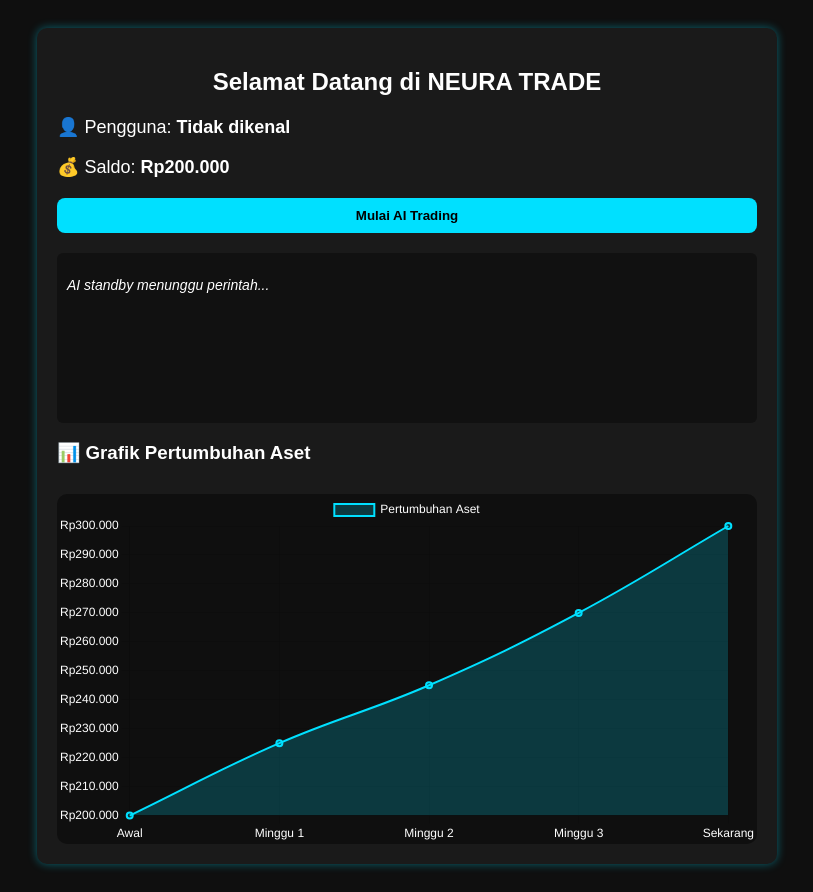
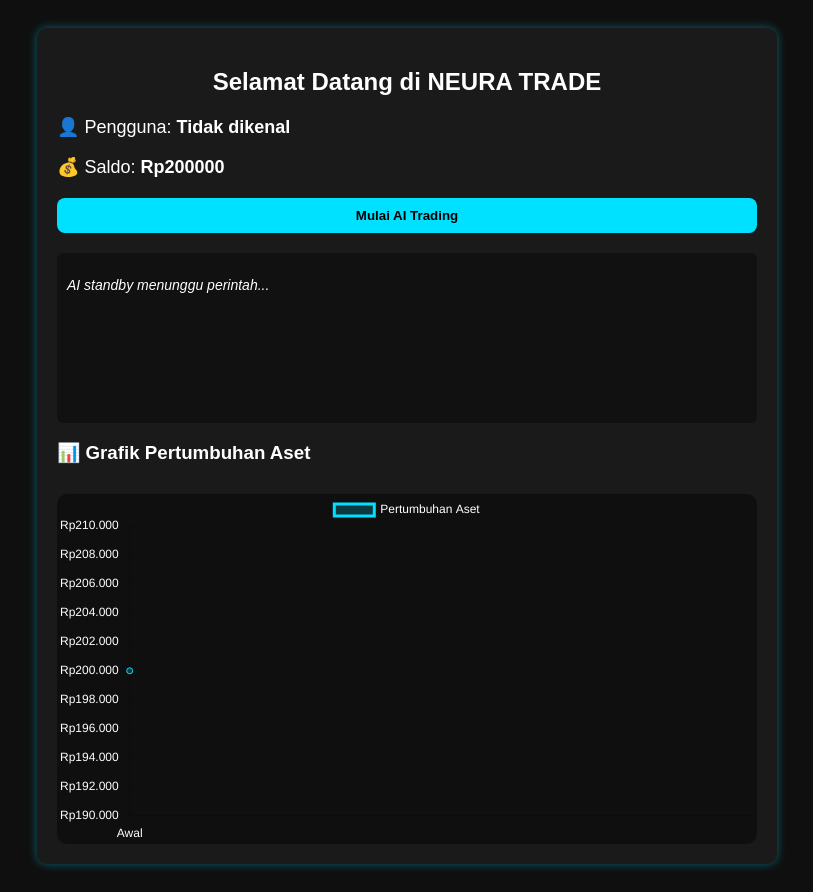
Before and after one commit to wandywan93/NEURA-TRADE, a plain HTML site: page Dashboard.html in a window 1280 px wide. Shown: the whole page, without its empty margins (233-1046 px from the left). Drawn offline with nearby package versions, Linux system fonts and the light colour scheme.

Commit message:
Update Dashboard.html

```diff
--- a/Dashboard.html
+++ b/Dashboard.html
@@ -60,7 +60,7 @@
     <h2>Selamat Datang di NEURA TRADE</h2>
     <div class="info">
       <p>👤 Pengguna: <strong id="userInfo">...</strong></p>
-      <p>💰 Saldo: <strong id="saldo">Rp200.000</strong></p>
+      <p>💰 Saldo: <strong id="saldo">Rp<span id="saldoValue">200000</span></strong></p>
     </div>
     <button class="btn" onclick="mulaiTrading()">Mulai AI Trading</button>
     <div class="log" id="logBox">
@@ -72,12 +72,46 @@
   </div>
 
   <script>
-    // Tampilkan username dari localStorage
     const user = localStorage.getItem("username");
     document.getElementById("userInfo").textContent = user || "Tidak dikenal";
 
-    // Log box AI
+    let saldo = 200000;
+    const saldoValue = document.getElementById("saldoValue");
     const logBox = document.getElementById("logBox");
+
+    const chart = new Chart(document.getElementById("chartAset"), {
+      type: 'line',
+      data: {
+        labels: ['Awal'],
+        datasets: [{
+          label: 'Pertumbuhan Aset',
+          data: [saldo],
+          borderColor: '#00e0ff',
+          backgroundColor: '#00e0ff33',
+          fill: true,
+          tension: 0.4
+        }]
+      },
+      options: {
+        scales: {
+          y: {
+            ticks: {
+              callback: value => 'Rp' + value.toLocaleString('id-ID'),
+              color: '#fff'
+            }
+          },
+          x: {
+            ticks: { color: '#fff' }
+          }
+        },
+        plugins: {
+          legend: {
+            labels: { color: '#fff' }
+          }
+        }
+      }
+    });
+
     function log(msg) {
       const p = document.createElement("p");
       p.textContent = msg;
@@ -87,54 +121,23 @@
 
     function mulaiTrading() {
       logBox.innerHTML = '';
-      log("📊 AI mulai menganalisis data pasar...");
-      setTimeout(() => log("🧠 AI membeli token potensial..."), 1500);
-      setTimeout(() => log("📈 Token naik 5% - AI menjual..."), 3000);
+      log("📊 AI mulai menganalisis pasar...");
+      setTimeout(() => {
+        log("🧠 AI membeli token RNDR...");
+        tambahSaldo(15000); // simulasi keuntungan
+      }, 1500);
+      setTimeout(() => log("📈 Harga naik 7% - AI menjual..."), 3000);
       setTimeout(() => log("✅ Profit disimpan. Saldo bertambah."), 4500);
       setTimeout(() => log("🎯 AI selesai. Menunggu peluang baru..."), 6000);
     }
 
-    // Grafik Pertumbuhan Aset
-    const ctx = document.getElementById('chartAset').getContext('2d');
-    const chartAset = new Chart(ctx, {
-      type: 'line',
-      data: {
-        labels: ['Awal', 'Minggu 1', 'Minggu 2', 'Minggu 3', 'Sekarang'],
-        datasets: [{
-          label: 'Pertumbuhan Aset',
-          data: [200000, 225000, 245000, 270000, 300000],
-          borderColor: '#00e0ff',
-          backgroundColor: '#00e0ff33',
-          borderWidth: 2,
-          fill: true,
-          tension: 0.4
-        }]
-      },
-      options: {
-        scales: {
-          y: {
-            ticks: {
-              callback: function(value) {
-                return 'Rp' + value.toLocaleString('id-ID');
-              },
-              color: '#fff'
-            }
-          },
-          x: {
-            ticks: {
-              color: '#fff'
-            }
-          }
-        },
-        plugins: {
-          legend: {
-            labels: {
-              color: '#fff'
-            }
-          }
-        }
-      }
-    });
+    function tambahSaldo(jumlah) {
+      saldo += jumlah;
+      saldoValue.textContent = saldo;
+      chart.data.labels.push(`Trade ${chart.data.labels.length}`);
+      chart.data.datasets[0].data.push(saldo);
+      chart.update();
+    }
   </script>
 </body>
 </html>
```
